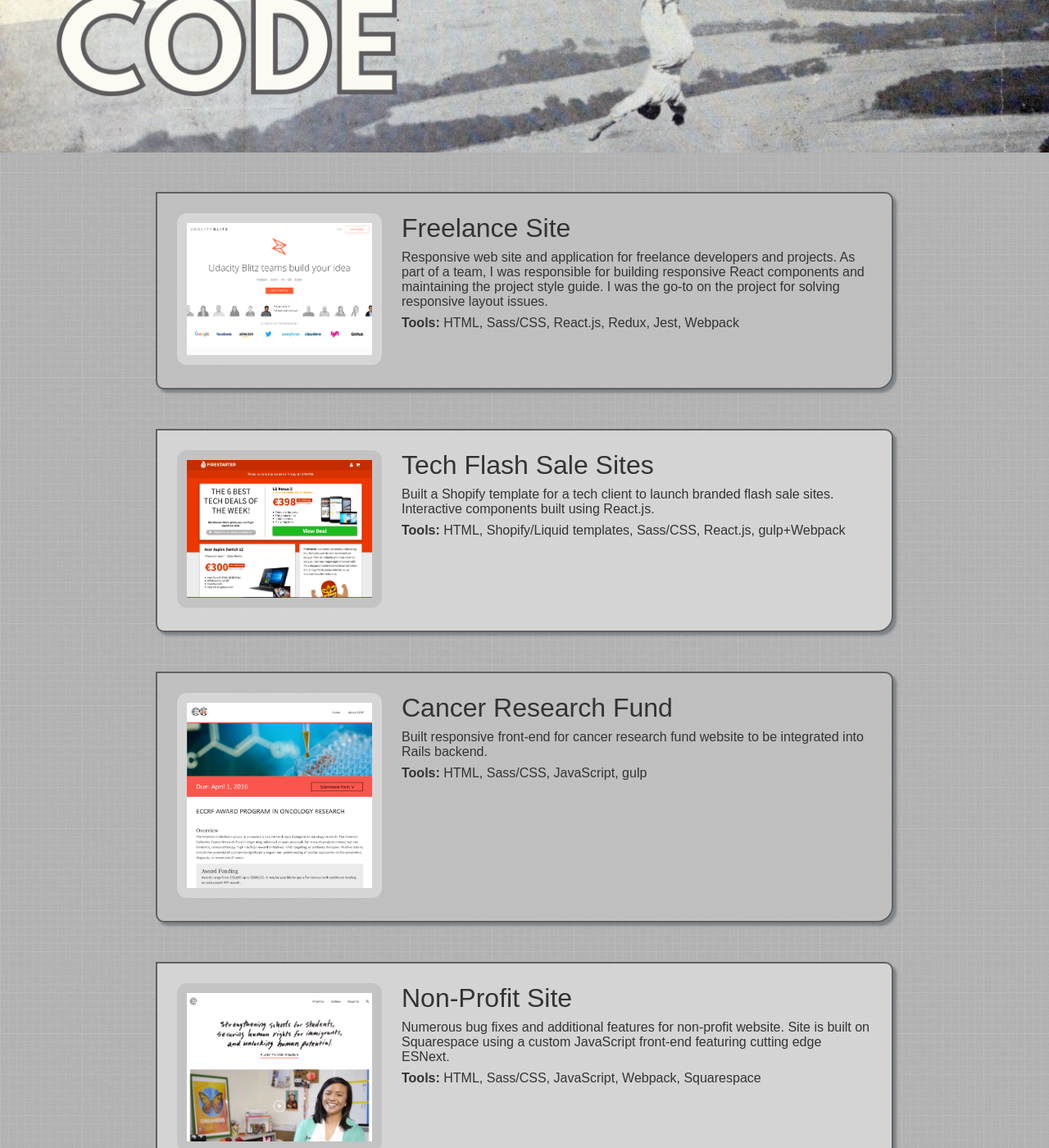
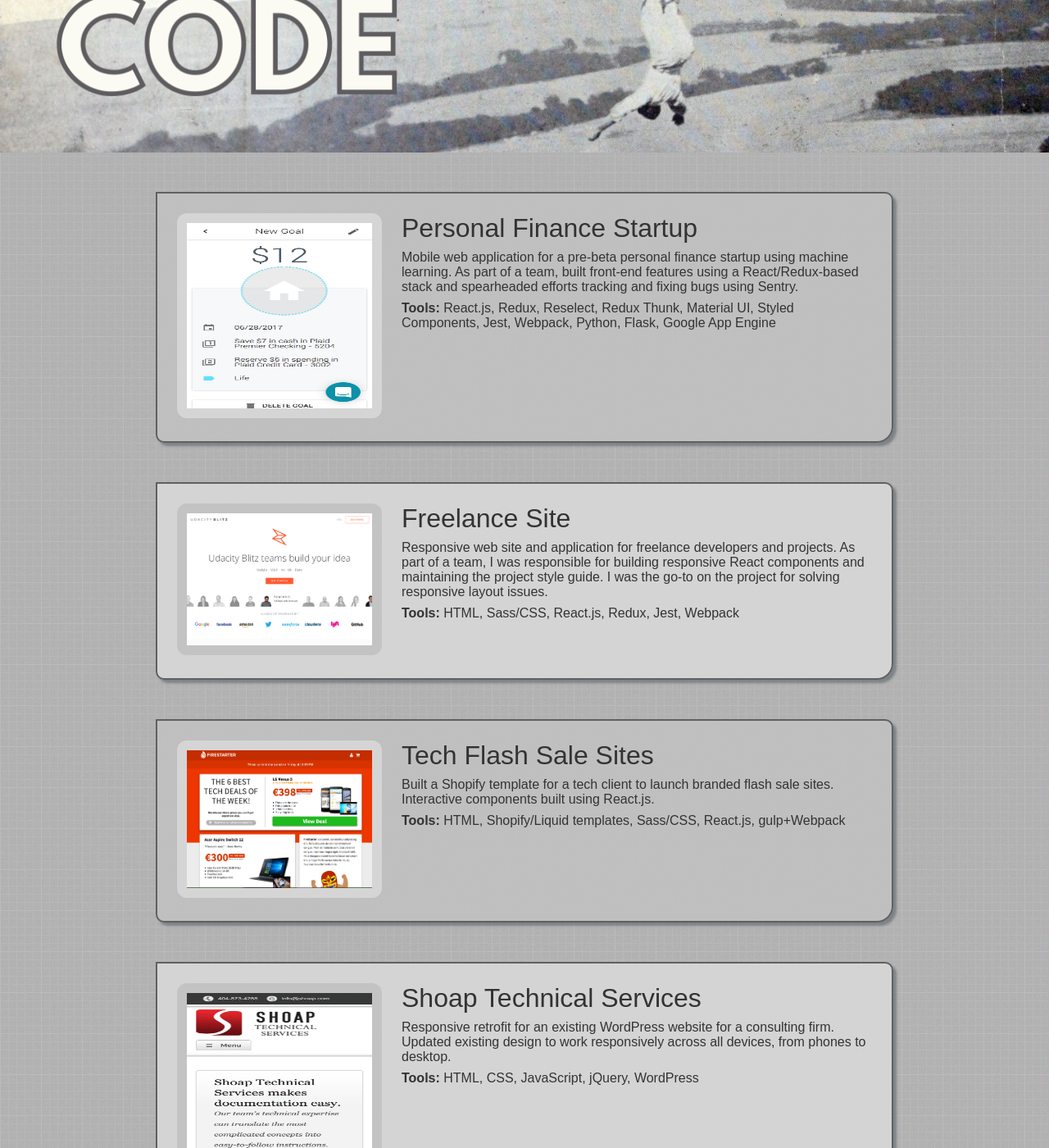
Before and after one commit to 6stringbeliever/6stringbeliever.github.io, a Jekyll site: the page built from index.html, in a window 1280 px wide and 1400 px high, scrolled down 390 px. Shown: the whole window at 82% size. Built offline with Jekyll 4.4.1, drawn with Linux system fonts in a browser that asks for light colours; nearby versions of some CDN libraries; some of the changed text lies outside the part shown.

Commit message:
copy: Update projects and bio.

```diff
--- a/_data/projects.json
+++ b/_data/projects.json
@@ -1,5 +1,10 @@
 {
     "projects": [{
+        "name": "Personal Finance Startup",
+        "images": ["astra/astra1.png"],
+        "description": "Mobile web application for a pre-beta personal finance startup using machine learning. As part of a team, built front-end features using a React/Redux-based stack and spearheaded efforts tracking and fixing bugs using Sentry.",
+        "tools": "React.js, Redux, Reselect, Redux Thunk, Material UI, Styled Components, Jest, Webpack, Python, Flask, Google App Engine"
+    }, {
         "name": "Freelance Site",
         "images": ["ub/ub1.png"],
         "description": "Responsive web site and application for freelance developers and projects. As part of a team, I was responsible for building responsive React components and maintaining the project style guide. I was the go-to on the project for solving responsive layout issues.",
@@ -9,6 +14,11 @@
         "images": ["firestarter/fs1.png"],
         "description": "Built a Shopify template for a tech client to launch branded flash sale sites. Interactive components built using React.js.",
         "tools": "HTML, Shopify/Liquid templates, Sass/CSS, React.js, gulp+Webpack"
+    }, {
+        "name": "Shoap Technical Services",
+        "images": ["shoap/shoap1.png"],
+        "description": "Responsive retrofit for an existing WordPress website for a consulting firm. Updated existing design to work responsively across all devices, from phones to desktop.",
+        "tools": "HTML, CSS, JavaScript, jQuery, WordPress"
     }, {
         "name": "Cancer Research Fund",
         "images": ["cancer/cancer3.png"],
--- a/_includes/footer.html
+++ b/_includes/footer.html
@@ -3,7 +3,7 @@
     <h1>About Shaun</h1>
     <img src="img/shaunmeehan.jpg" alt="Shaun and Meehan" class="profile-pic">
     <p>Hi, I'm Shaun from Atlanta, GA. I am a freelance front-end developer with a background in Human Computer Interaction (M.S. HCI from Iowa State Univertity). I wrote my first lines of code in BASIC on TRS-80 in fourth grade and hand-coded my first web page in 1997. I completed the Udacity Front-End Web Developer nanodegree in March 2015.</p>
-    <p>I love sports, hanging out with my baby and my pup, and craft libations. I'm level 25 in Spanish and dabble in Irish and Norwegian <a href="https://www.duolingo.com/6stringbeliever">Duolingo</a>.</p>
+    <p>I love sports, hanging out with my baby and my pup, and craft libations. I'm level 25 in Spanish and dabble in Irish and Norwegian on <a href="https://www.duolingo.com/6stringbeliever">Duolingo</a>.</p>
     <p class="elsewhere"><strong>Elsewhere:</strong></p>
     <ul class="contact-list">
       <li><a href="https://twitter.com/6stringbeliever"><span class="fa fa-twitter" aria-hidden="true"></span> @6stringbeliever</a></li>
```
Also changed, not shown: img/astra/astra1.png (added), img/shoap/after-shoap-homepage.png (added), img/shoap/before-shoap-homepage.png (added), img/shoap/shoap1.png (added).
